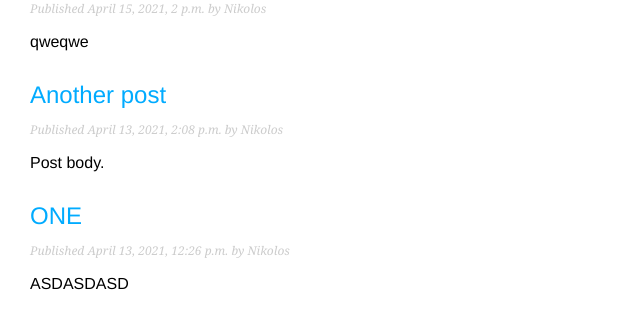
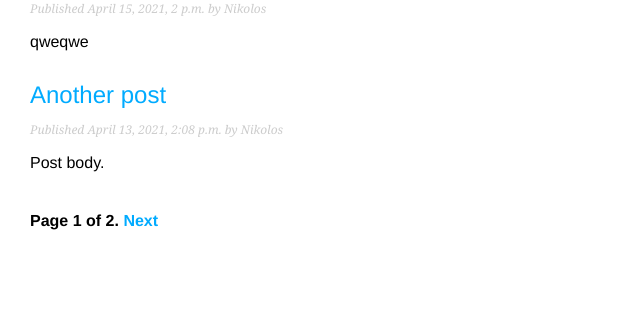
Before and after one commit to Nikolos123/newproject, a Django app: page / in a window 1280 px wide. Shown: the part 260-589 px from the top of the page, without its empty margins (0-640 px from the left). Run offline with Django 3.2, Linux system fonts and the light colour scheme; data comes from the database, SQL or seed files in the repository; both versions use the stored data as it was after the commit.

Commit message:
added new templates

```diff
--- a/mysite/blog/templates/blog/post/detail.html
+++ b/mysite/blog/templates/blog/post/detail.html
@@ -1,5 +1,8 @@
 {% extends "blog/base.html" %}
-{% block title %}{{ post.title }}{% endblock %}
+
+{% block title %}
+    {{ title }}
+{% endblock %}
 {% block content %}
     <h1>{{ post.title }}</h1>
     <p class="date">Published {{ post.publish }} by {{ post.author }}</p>
--- a/mysite/blog/templates/blog/post/list.html
+++ b/mysite/blog/templates/blog/post/list.html
@@ -1,5 +1,9 @@
 {% extends "blog/base.html" %}
-{% block title %}My Blog{% endblock %}
+
+{% block title %}
+   {{ title }}
+{% endblock %}
+
 {% block content %}
     <h1>My Blog</h1>
     {% for post in posts %}
@@ -9,4 +13,6 @@
         <p class="date">Published {{ post.publish }} by {{ post.author }}</p>
         {{ post.body|truncatewords:30|linebreaks }}
     {% endfor %}
+
+    {% include 'pagination.html' with page=posts %}
 {% endblock %}
--- /dev/null
+++ b/mysite/blog/templates/pagination.html
@@ -0,0 +1,13 @@
+<div class="pagination">
+ <span class="step-links">
+ {% if page.has_previous %}
+     <a href="?page={{ page.previous_page_number }}">Previous</a>
+ {% endif %}
+     <span class="current">
+ Page {{ page.number }} of {{ page.paginator.num_pages }}.
+ </span>
+     {% if page.has_next %}
+         <a href="?page={{ page.next_page_number }}">Next</a>
+     {% endif %}
+ </span>
+</div>
--- a/mysite/blog/views.py
+++ b/mysite/blog/views.py
@@ -1,13 +1,23 @@
 from django.shortcuts import render, get_object_or_404
-
+from django.core.paginator import Paginator, EmptyPage, PageNotAnInteger
 # Create your views here.
 from blog.models import Post
 
 
 def post_list(request):
     posts = Post.published.all()
+    paginator = Paginator(posts ,3)
+    page = request.GET.get('page')
+    try:
+        posts = paginator.page(page)
+    except PageNotAnInteger:
+        posts = paginator.page(1)
+    except EmptyPage:
+        posts = paginator.page(paginator.num_pages)
+
     context = {'posts': posts,
-               'title': 'My blog'}
+               'page':page,
+               'title': 'Мой блог'}
     return render(request, 'blog/post/list.html', context)
 
 
@@ -20,5 +30,5 @@
                              publish__day=day)
 
     context = {'post': post,
-               'title': 'My blog'}
+               'title': 'Публикация'}
     return render(request, 'blog/post/detail.html', context)
```
Also changed, not shown: mysite/blog/templates/blog/base.html (+6 -1 lines), mysite/db.sqlite3.
